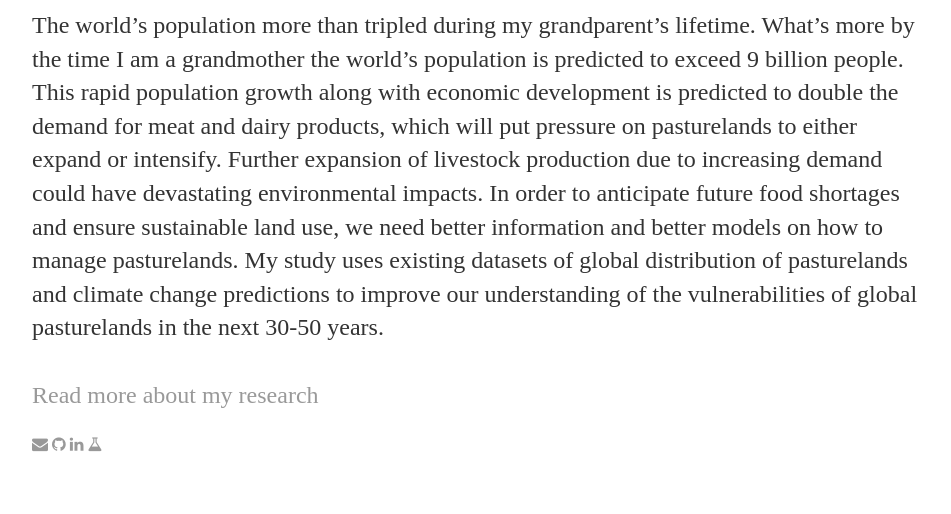
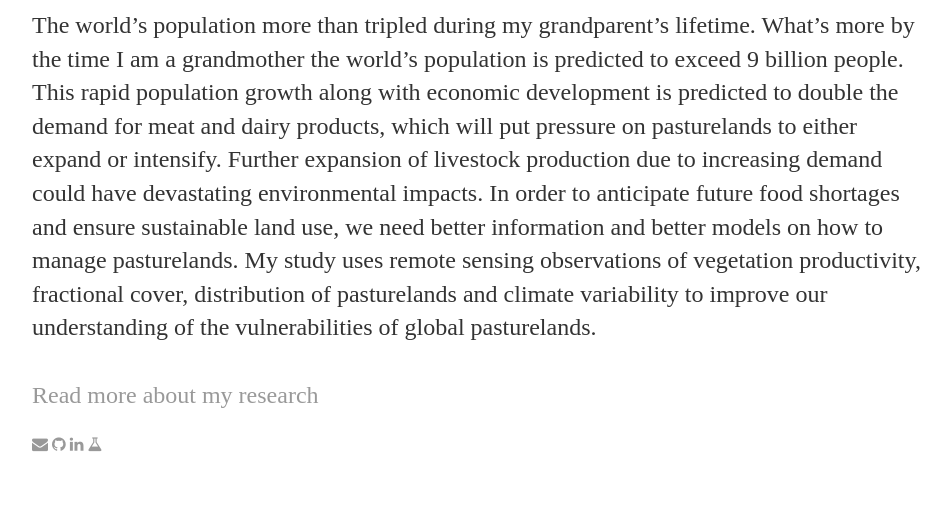
Before and after one commit to rkstan/rkstan.github.io, a Jekyll site: the page built from index.html, in a window 1280 px wide. Shown: the part 703-1217 px from the top of the page, without its empty margins (160-1111 px from the left). Built offline with Jekyll 4.4.1, drawn with Linux system fonts in a browser that asks for light colours.

Commit message:
Update index.html

```diff
--- a/index.html
+++ b/index.html
@@ -11,7 +11,7 @@
 				<img style="float: center;" src="images/IMG_20170303_114944.jpg" width="300" height="400">
 				<img style="float: center;" src="../images/IMG_5810.jpg" width="500" height="400">
 				<br>
-				The world’s population more than tripled during my grandparent’s lifetime. What’s more by the time I am a grandmother the world’s population is predicted to exceed 9 billion people. This rapid population growth along with economic development is predicted to double the demand for meat and dairy products, which will put pressure on pasturelands to either expand or intensify. Further expansion of livestock production due to increasing demand could have devastating environmental impacts. In order to anticipate future food shortages and ensure sustainable land use, we need better information and better models on how to manage pasturelands. My study uses existing datasets of global distribution of pasturelands and climate change predictions to improve our understanding of the vulnerabilities of global pasturelands in the next 30-50 years. <br>
+				The world’s population more than tripled during my grandparent’s lifetime. What’s more by the time I am a grandmother the world’s population is predicted to exceed 9 billion people. This rapid population growth along with economic development is predicted to double the demand for meat and dairy products, which will put pressure on pasturelands to either expand or intensify. Further expansion of livestock production due to increasing demand could have devastating environmental impacts. In order to anticipate future food shortages and ensure sustainable land use, we need better information and better models on how to manage pasturelands. My study uses remote sensing observations of vegetation productivity, fractional cover, distribution of pasturelands and climate variability to improve our understanding of the vulnerabilities of global pasturelands. <br>
 				<br>
 				<a href="/research">Read more about my research</a></p>
 
```
